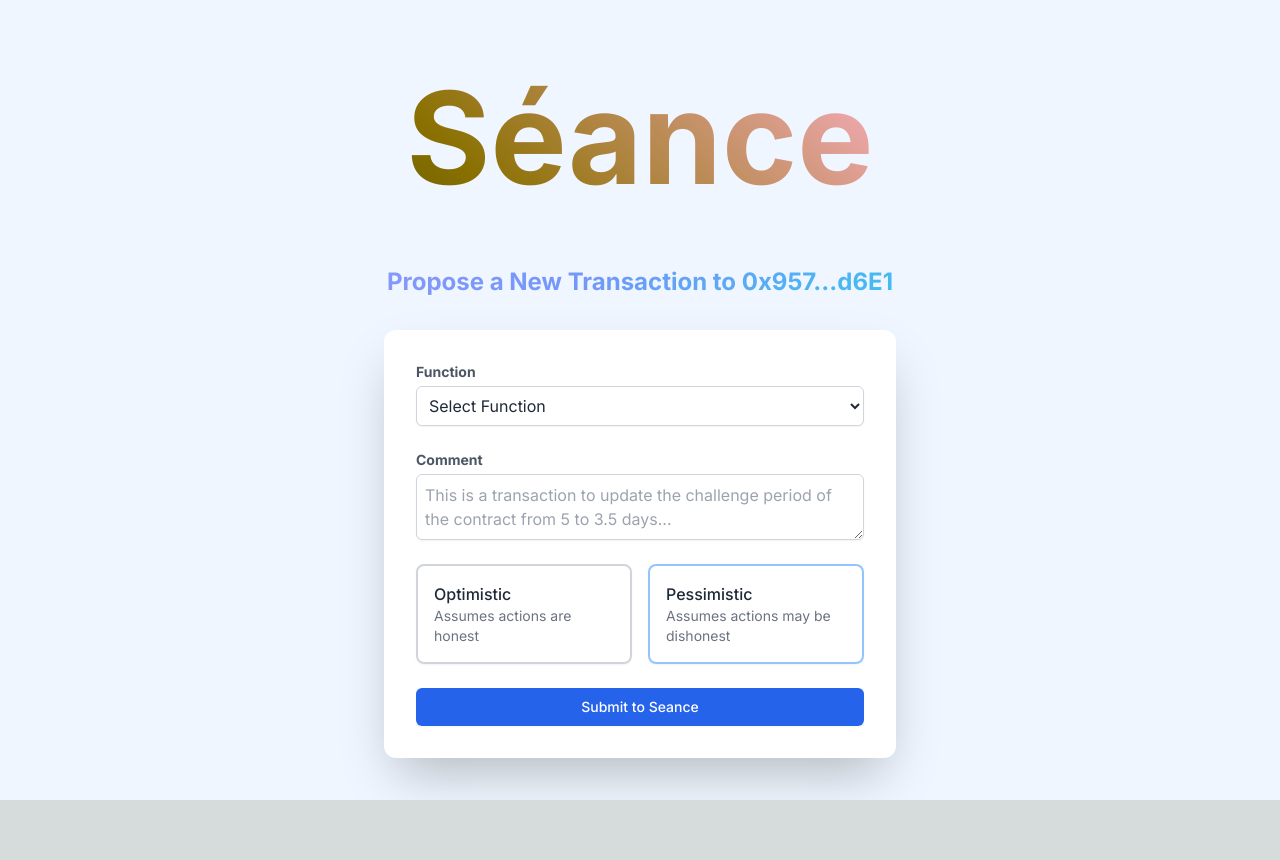
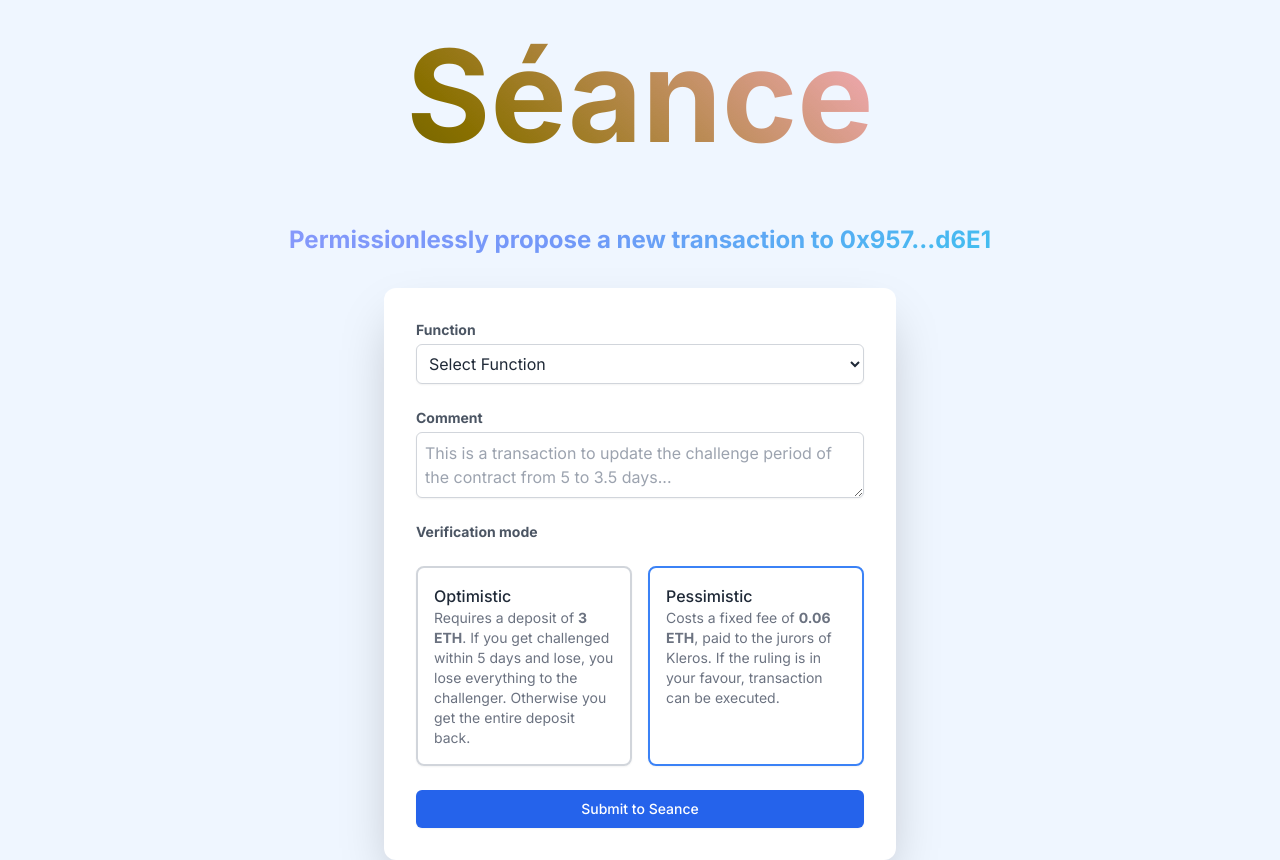
Before and after one commit to gmkung/curate-admin, a Next.js app: page / in a window 1280 px wide. Before the commit the page ends 800 px from the top, so only its background shows below. Built offline with nearby package versions, Linux system fonts and the light colour scheme.

Commit message:
Added verification model descriptions

```diff
--- a/src/pages/index.tsx
+++ b/src/pages/index.tsx
@@ -74,7 +74,7 @@
         Séance
       </h1>
       <h2 style={headingStyle} className="text-2xl font-bold mb-8 text-center">
-                Propose a New Transaction to 0x957...d6E1
+        Permissionlessly propose a new transaction to 0x957...d6E1
       </h2>
       <form onSubmit={handleSubmit} className="w-full max-w-lg bg-white shadow-2xl border-1.5 border-blue-200 rounded-xl p-8 space-y-6">
 
@@ -122,23 +122,25 @@
             className="mt-1 block w-full bg-white border border-gray-300 rounded-md shadow-sm text-gray-800 focus:ring-blue-500 focus:border-blue-500 py-2 px-2"
           ></textarea>
         </div>
+        <label htmlFor="function" className="block text-sm font-semibold text-gray-600">Verification mode</label>
         <div className="flex gap-4">
+
           <div
-                        className={`flex-1 cursor-pointer p-4 border-2 ${workflow === 'optimistic' ? 'border-blue-300' : 'border-gray-300'
+            className={`flex-1 cursor-pointer p-4 border-2 ${workflow === 'optimistic' ? 'border-blue-500' : 'border-gray-300'
               } rounded-lg shadow-sm transition duration-300 ease-in-out transform hover:-translate-y-1`}
             onClick={() => setWorkflow('optimistic')}
           >
             <h3 className="font-medium text-gray-800">Optimistic</h3>
-                        <p className="text-sm text-gray-500">Assumes actions are honest</p>
+            <p className="text-sm text-gray-500">Requires a deposit of <b>3 ETH</b>. If you get challenged within 5 days and lose, you lose everything to the challenger. Otherwise you get the entire deposit back.</p>
           </div>
 
           <div
-                        className={`flex-1 cursor-pointer p-4 border-2 ${workflow === 'pessimistic' ? 'border-blue-300' : 'border-gray-300'
+            className={`flex-1 cursor-pointer p-4 border-2 ${workflow === 'pessimistic' ? 'border-blue-500' : 'border-gray-300'
               } rounded-lg shadow-sm transition duration-300 ease-in-out transform hover:-translate-y-1`}
             onClick={() => setWorkflow('pessimistic')}
           >
             <h3 className="font-medium text-gray-800">Pessimistic</h3>
-                        <p className="text-sm text-gray-500">Assumes actions may be dishonest</p>
+            <p className="text-sm text-gray-500">Costs a fixed fee of <b>0.06 ETH</b>, paid to the jurors of Kleros. If the ruling is in your favour, transaction can be executed.</p>
           </div>
         </div>
         <button
```
Lines whose indentation alone changed are shown as unchanged.
